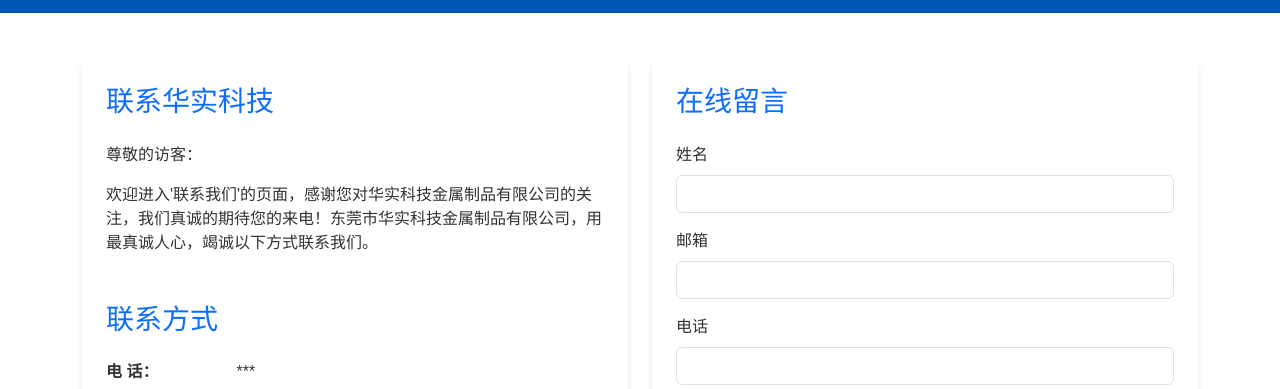
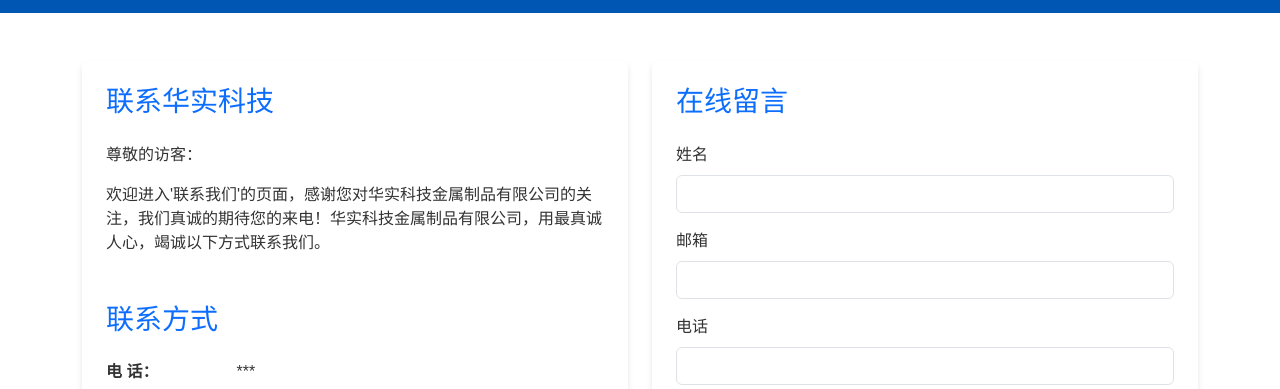
Before and after one commit to 1941s/20250512-xy, a plain HTML site: page contact.html in a window 1280 px wide. Shown: the part 411-800 px from the top of the page. Drawn offline with Linux system fonts and the light colour scheme.

Commit message:
fix: 修改文字
Signed-off-by: 1941s <939501609@qq.com>

```diff
--- a/contact.html
+++ b/contact.html
@@ -94,7 +94,7 @@
                             <div class="contact-info-item mb-3">
                                 <p data-lang="contact-info-desc">尊敬的访客：</p>
                                 <p data-lang="contact-info-welcome">
-                                    欢迎进入"联系我们"的页面，感谢您对华实科技金属制品有限公司的关注，我们真诚的期待您的来电！东莞市华实科技金属制品有限公司，用最真诚人心，竭诚以下方式联系我们。</p>
+                                    欢迎进入"联系我们"的页面，感谢您对华实科技金属制品有限公司的关注，我们真诚的期待您的来电！华实科技金属制品有限公司，用最真诚人心，竭诚以下方式联系我们。</p>
                             </div>
                         </div>
 
--- a/js/language.js
+++ b/js/language.js
@@ -120,7 +120,7 @@
         "breadcrumb-contact": "联系我们",
         "contact-info-title": "联系华实科技",
         "contact-info-desc": "尊敬的访客：",
-        "contact-info-welcome": "欢迎进入'联系我们'的页面，感谢您对华实科技金属制品有限公司的关注，我们真诚的期待您的来电！东莞市华实科技金属制品有限公司，用最真诚人心，竭诚以下方式联系我们。",
+        "contact-info-welcome": "欢迎进入'联系我们'的页面，感谢您对华实科技金属制品有限公司的关注，我们真诚的期待您的来电！华实科技金属制品有限公司，用最真诚人心，竭诚以下方式联系我们。",
         "contact-ways-title": "联系方式",
         "contact-phone-title": "电 话：",
         "contact-person-title": "联系人：",
@@ -255,7 +255,7 @@
         "breadcrumb-contact": "Contact Us",
         "contact-info-title": "Contact Huashi Technology",
         "contact-info-desc": "Dear Visitor:",
-        "contact-info-welcome": "Welcome to the 'Contact Us' page. Thank you for your attention to Huashi Technology Metal Products Co., Ltd. We sincerely look forward to your call! Dongguan Huashi Technology Metal Products Co., Ltd. sincerely welcomes you to contact us in the following ways.",
+        "contact-info-welcome": "Welcome to the 'Contact Us' page. Thank you for your attention to Huashi Technology Metal Products Co., Ltd. We sincerely look forward to your call! Huashi Technology Metal Products Co., Ltd. sincerely welcomes you to contact us in the following ways.",
         "contact-ways-title": "Contact Information",
         "contact-phone-title": "Phone:",
         "contact-person-title": "Contact:",
```
